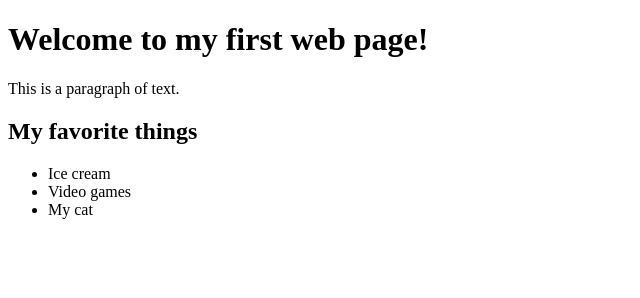
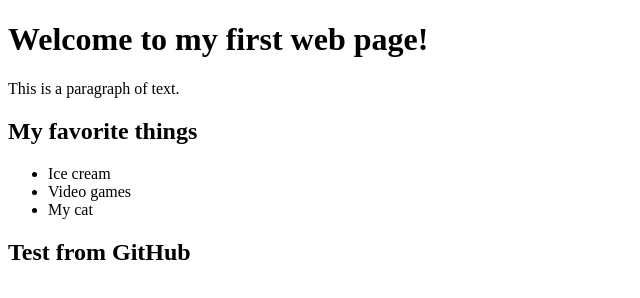
Before and after one commit to gomuang/newGitTest, a plain HTML site: page index.html in a window 1280 px wide. Shown: the whole page, without its empty margins (0-640 px from the left). Drawn offline with Linux system fonts and the light colour scheme.

Commit message:
Update index.html
Added h2

```diff
--- a/index.html
+++ b/index.html
@@ -13,5 +13,7 @@
         <li>Video games</li>
         <li>My cat</li>
     </ul>
+
+    <h2>Test from GitHub</h2>
 </body>
 </html>
```
